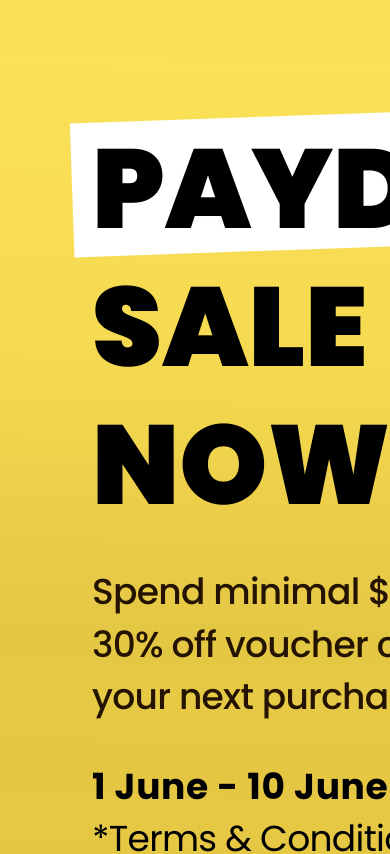
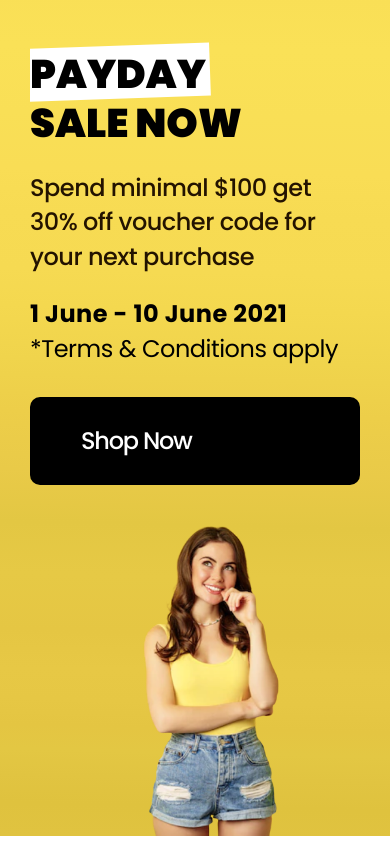
Before and after one commit to 8807010/Fashion-Shopping_App, a React (Create React App) app: page / in a window 390 px wide. Shown: the part 3760-4614 px from the top of the page. Built offline with nearby package versions, Linux system fonts and the light colour scheme.

Commit message:
media querries for section payday

```diff
--- a/css/Payday.css
+++ b/css/Payday.css
@@ -1,8 +1,18 @@
 .payday {
+  margin-bottom: 300px;
   background: linear-gradient(1.32deg, #E0C340 0.13%, #DFC23E 3.97%, #E1C441 7.2%, #E3C743 10.13%, #E4C542 12.98%, #E6C744 15.99%, #E7C845 19.52%, #E5C643 23.96%, #E6C945 30.43%, #E3C743 36.49%, #E9CA48 42.49%, #EDCE49 49.35%, #F0D44C 55.42%, #F4D84F 61.43%, #F6DA52 65.74%, #F7DB53 72.23%, #F9DD55 77.43%, #F9DF56 83.84%, #FAE157 91.52%, #F9DF56 97.87%);
 }
 .payday__content {
   display: flex;
+  justify-content: space-around;
+  column-gap: 62px;
+  overflow: hidden;
+}
+@media (max-width: 1480px) {
+  .payday__content {
+    flex-direction: column-reverse;
+    align-items: center;
+  }
 }
 .payday__title {
   font-weight: 900;
@@ -10,10 +20,32 @@
   line-height: 1.23;
   margin-bottom: 33px;
 }
+@media (max-width: 1480px) {
+  .payday__title {
+    font-size: 70px;
+    display: inline-flex;
+    flex-direction: column;
+    margin-bottom: 22px;
+  }
+}
+@media (max-width: 768px) {
+  .payday__title {
+    font-size: 40px;
+  }
+}
+.payday__img img {
+  object-fit: cover;
+  height: 100%;
+}
 .payday__text {
   padding-top: 140px;
-  padding-left: 62px;
   max-width: 670px;
+}
+@media (max-width: 1480px) {
+  .payday__text {
+    padding-top: 70px;
+    max-width: 100%;
+  }
 }
 .payday__desc {
   font-weight: 500;
@@ -23,12 +55,24 @@
   color: #231300;
   margin-bottom: 38px;
 }
+@media (max-width: 768px) {
+  .payday__desc {
+    font-size: 24px;
+    margin-bottom: 22px;
+  }
+}
 .payday__apply {
   font-weight: 400;
   font-size: 36.0402px;
   line-height: 1.45;
   letter-spacing: -0.02em;
   margin-bottom: 51px;
+}
+@media (max-width: 768px) {
+  .payday__apply {
+    font-size: 24px;
+    margin-bottom: 30px;
+  }
 }
 .payday__btn {
   display: inline-block;
@@ -41,6 +85,20 @@
   letter-spacing: -0.05em;
   color: #fff;
 }
+@media (max-width: 768px) {
+  .payday__btn {
+    display: block;
+    font-size: 24px;
+  }
+}
+.payday__btn-wrapper {
+  margin-bottom: 155px;
+}
+@media (max-width: 1480px) {
+  .payday__btn-wrapper {
+    margin-bottom: 30px;
+  }
+}
 
 time {
   font-weight: 700;
@@ -48,3 +106,8 @@ time {
   line-height: 1.45;
   letter-spacing: 0.02em;
 }
+@media (max-width: 768px) {
+  time {
+    font-size: 24px;
+  }
+}
--- a/css/Promo.css
+++ b/css/Promo.css
@@ -80,3 +80,15 @@
   background-color: #fff;
   transform: rotate(-2deg);
 }
+@media (max-width: 1480px) {
+  .highlight--payday::before {
+    right: 50px;
+  }
+}
+@media (max-width: 768px) {
+  .highlight--payday::before {
+    right: 32px;
+    bottom: 0;
+    top: -4px;
+  }
+}
--- a/src/components/payday/Payday.scss
+++ b/src/components/payday/Payday.scss
@@ -1,8 +1,17 @@
 .payday {
+  margin-bottom: 300px;
   background: linear-gradient(1.32deg, #E0C340 0.13%, #DFC23E 3.97%, #E1C441 7.2%, #E3C743 10.13%, #E4C542 12.98%, #E6C744 15.99%, #E7C845 19.52%, #E5C643 23.96%, #E6C945 30.43%, #E3C743 36.49%, #E9CA48 42.49%, #EDCE49 49.35%, #F0D44C 55.42%, #F4D84F 61.43%, #F6DA52 65.74%, #F7DB53 72.23%, #F9DD55 77.43%, #F9DF56 83.84%, #FAE157 91.52%, #F9DF56 97.87%);
 
   &__content {
     display: flex;
+    justify-content: space-around;
+    column-gap: 62px;
+    overflow: hidden;
+
+    @media (max-width:1480px) {
+      flex-direction: column-reverse;
+      align-items: center;
+    }
   }
 
   &__title {
@@ -10,12 +19,35 @@
     font-size: 112px;
     line-height: 1.23;
     margin-bottom: 33px;
+
+    @media (max-width:1480px) {
+      font-size: 70px;
+      display: inline-flex;
+      flex-direction: column;
+      margin-bottom: 22px;
+    }
+
+    @media (max-width:768px) {
+      font-size: 40px;
+    }
+  }
+
+  &__img {
+
+    & img {
+      object-fit: cover;
+      height: 100%;
+    }
   }
 
   &__text {
     padding-top: 140px;
-    padding-left: 62px;
     max-width: 670px;
+
+    @media (max-width:1480px) {
+      padding-top: 70px;
+      max-width: 100%;
+    }
   }
 
   &__desc {
@@ -25,6 +57,11 @@
     letter-spacing: -0.02em;
     color: #231300;
     margin-bottom: 38px;
+
+    @media (max-width:768px) {
+      font-size: 24px;
+      margin-bottom: 22px;
+    }
   }
 
   &__apply {
@@ -33,6 +70,12 @@
     line-height: 1.45;
     letter-spacing: -0.02em;
     margin-bottom: 51px;
+
+    @media (max-width:768px) {
+      font-size: 24px;
+      margin-bottom: 30px;
+
+    }
   }
 
   &__btn {
@@ -45,9 +88,22 @@
     line-height: 1.5;
     letter-spacing: -0.05em;
     color: #fff;
+
+    @media (max-width:768px) {
+      display: block;
+      font-size: 24px;
+    }
   }
 
+  &__btn-wrapper {
+    margin-bottom: 155px;
 
+
+
+    @media (max-width:1480px) {
+      margin-bottom: 30px;
+    }
+  }
 }
 
 time {
@@ -55,4 +111,8 @@ time {
   font-size: 36px;
   line-height: 1.45;
   letter-spacing: 0.02em;
+
+  @media (max-width:768px) {
+    font-size: 24px;
+  }
 }
--- a/src/components/promo/Promo.scss
+++ b/src/components/promo/Promo.scss
@@ -88,5 +88,15 @@
     right: -30px;
     background-color: #fff;
     transform: rotate(-2deg);
+
+    @media (max-width:1480px) {
+      right: 50px;
+    }
+
+    @media (max-width:768px) {
+      right: 32px;
+      bottom: 0;
+      top: -4px;
+    }
   }
 }
```
Also changed, not shown: src/img/images/payday.jpg (added), src/img/images/payday.png.
